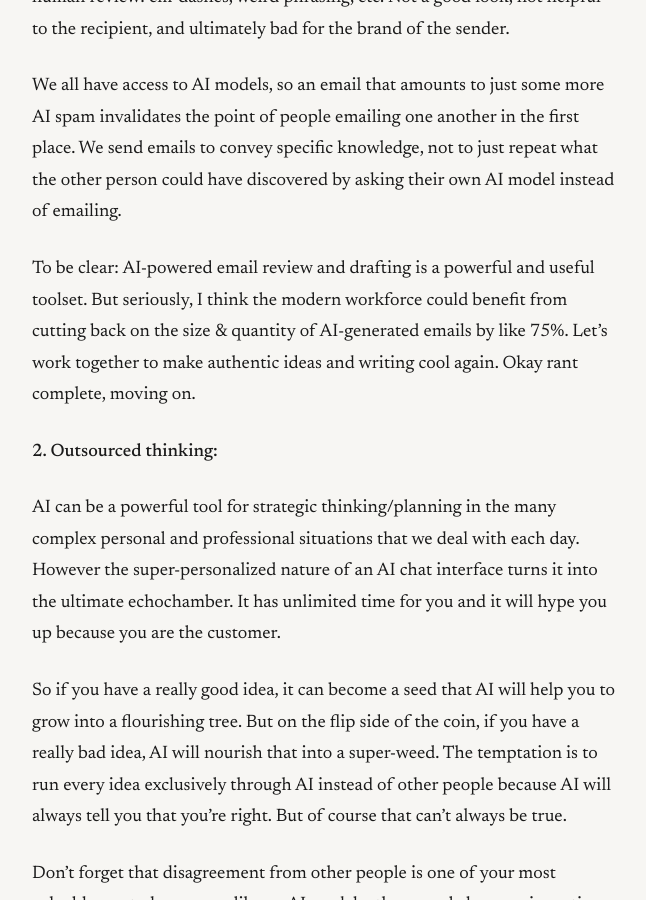
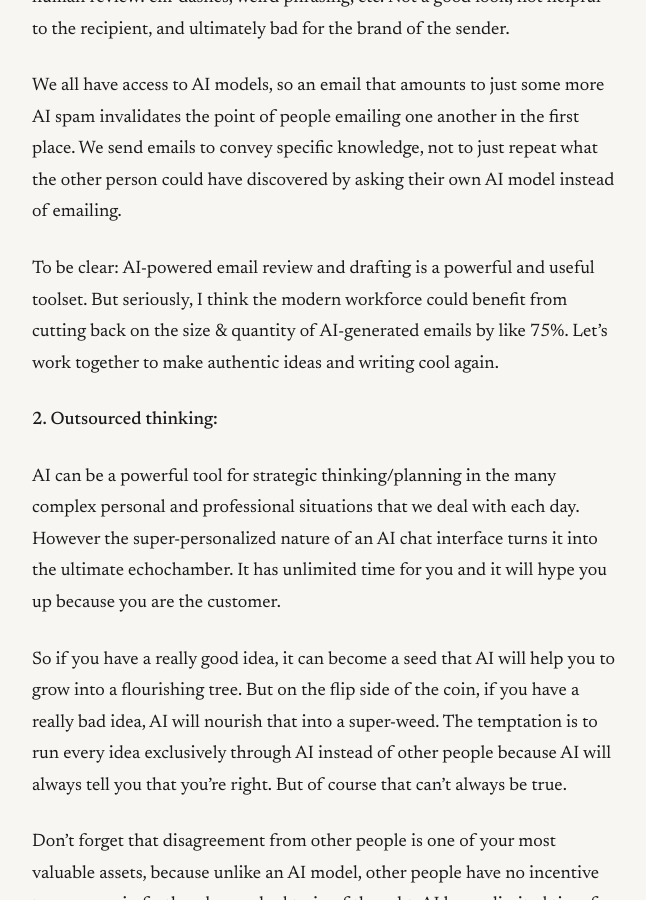
Before and after one commit to cpedron50-novaspear/colinpedron-site, a Jekyll site: the page built from _posts/2026-05-22-two-ways-to-misuse-AI.md, in a window 1280 px wide and 900 px high, scrolled down 633 px. Shown: the whole window, without its empty margins (315-961 px from the left). Built offline with Jekyll 4.4.1, drawn with Linux system fonts in a browser that asks for light colours.

Commit message:
Update 2026-05-22-two-ways-to-misuse-AI.md

```diff
--- a/_posts/2026-05-22-two-ways-to-misuse-AI.md
+++ b/_posts/2026-05-22-two-ways-to-misuse-AI.md
@@ -13,7 +13,7 @@ We've all received stuff like this in the past year or so: Emails that are grand
 
 We all have access to AI models, so an email that amounts to just some more AI spam invalidates the point of people emailing one another in the first place. We send emails to convey specific knowledge, not to just repeat what the other person could have discovered by asking their own AI model instead of emailing.
 
-To be clear: AI-powered email review and drafting is a powerful and useful toolset. But seriously, I think the modern workforce could benefit from cutting back on the size & quantity of AI-generated emails by like 75%. Let's work together to make authentic ideas and writing cool again. Okay rant complete, moving on.
+To be clear: AI-powered email review and drafting is a powerful and useful toolset. But seriously, I think the modern workforce could benefit from cutting back on the size & quantity of AI-generated emails by like 75%. Let's work together to make authentic ideas and writing cool again.
 
 **2. Outsourced thinking:**
 
```
